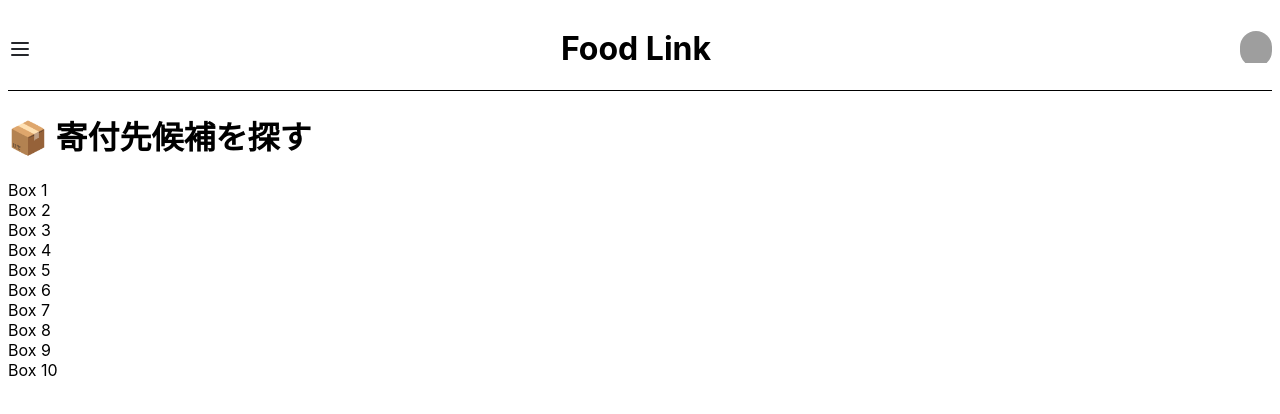
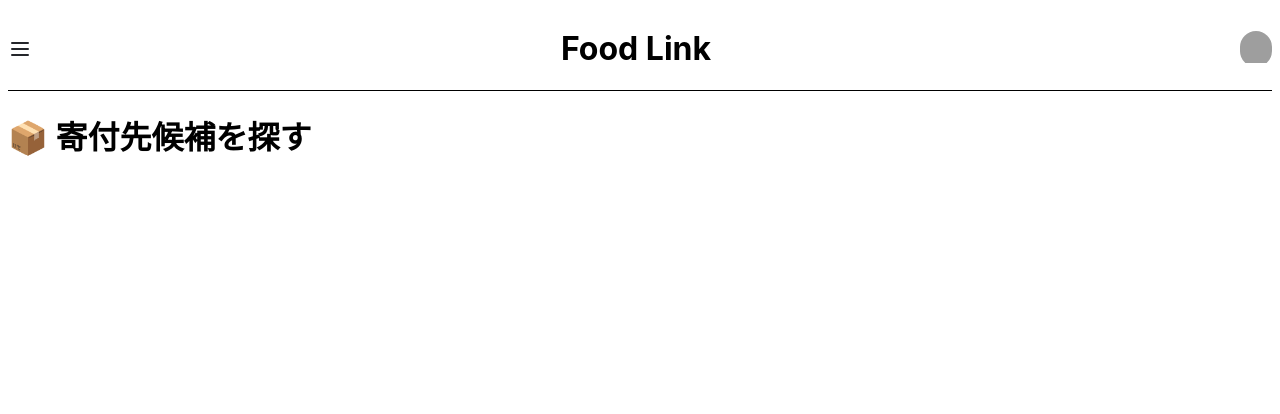
Before and after one commit to RilaKorila/food_link, a Next.js app: page /matchFoodBank in a window 1280 px wide. Shown: the top 414 px of the page. Built offline with nearby package versions, Linux system fonts and the light colour scheme; grey boxes are pictures that could not be loaded.

Commit message:
不要な文字列を削除

```diff
--- a/src/pages/matchFoodBank.js
+++ b/src/pages/matchFoodBank.js
@@ -22,14 +22,6 @@ export default function MatchFoodBank() {
           <img src={imageSrc} alt="captured" className="border rounded" />
         </div>
       )}
-
-      <div className="pt-6">
-        {Array.from({ length: 10 }).map((_, i) => (
-          <div key={i} className="p-4 bg-gray-100 rounded mb-2">
-            Box {i + 1}
-          </div>
-        ))}
-      </div>
     </div>
   )
 }
```
